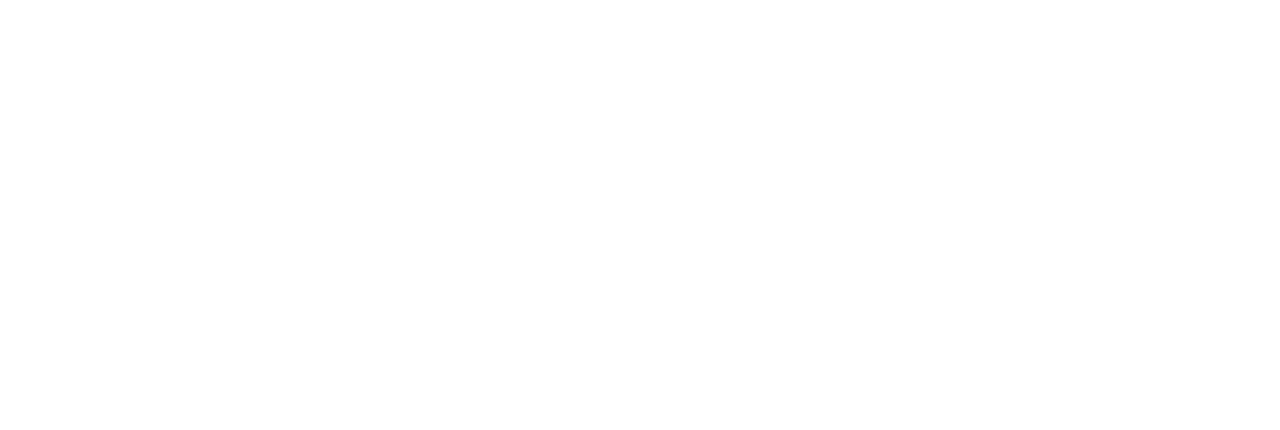
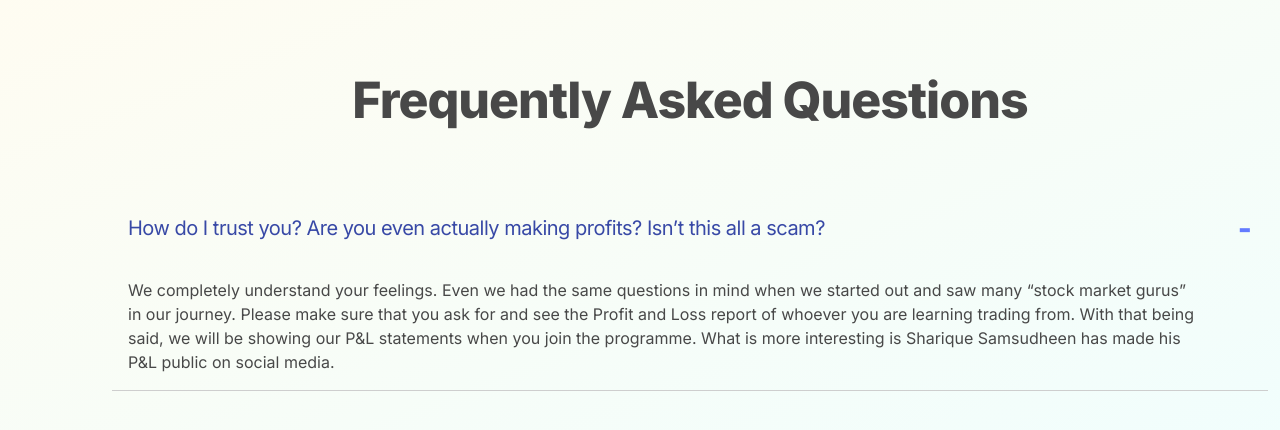
Before and after one commit to nihalavulan/marketfeed-assignment, a Next.js app: page / in a window 1280 px wide. Shown: the part 4453-4883 px from the top of the page. Before the commit the page ends 4427 px from the top, so only its background shows below. Built offline with nearby package versions, Linux system fonts and the light colour scheme.

Commit message:
Faq 1 question designed

```diff
--- /dev/null
+++ b/components/Faq.js
@@ -0,0 +1,20 @@
+import React from 'react'
+import FaqItem from './common/FaqItem'
+import { StyledContainer } from './common/styled/Container.styled'
+import { StyledHeading } from './common/styled/Heading.styled'
+import { StyledFaqWrapper } from './styled/Faq.styled'
+
+const Faq = () => {
+  return (
+    <StyledFaqWrapper>
+        <StyledContainer>
+            <StyledHeading>Frequently Asked Questions</StyledHeading>
+            <div>
+                <FaqItem />
+            </div>
+        </StyledContainer>
+    </StyledFaqWrapper>
+  )
+}
+
+export default Faq
--- /dev/null
+++ b/components/common/FaqItem.js
@@ -0,0 +1,27 @@
+import React from "react";
+import { StyledFaqItem } from "./styled/FaqItem.styled";
+
+const FaqItem = () => {
+  return (
+    <StyledFaqItem>
+      <div>
+        <h6>
+          How do I trust you? Are you even actually making profits? Isn’t this
+          all a scam?
+        </h6>
+        <span>-</span>
+      </div>
+      <p>
+        We completely understand your feelings. Even we had the same questions
+        in mind when we started out and saw many “stock market gurus” in our
+        journey. Please make sure that you ask for and see the Profit and Loss
+        report of whoever you are learning trading from. With that being said,
+        we will be showing our P&L statements when you join the programme. What
+        is more interesting is Sharique Samsudheen has made his P&L public on
+        social media.{" "}
+      </p>
+    </StyledFaqItem>
+  );
+};
+
+export default FaqItem;
--- /dev/null
+++ b/components/common/styled/FaqItem.styled.js
@@ -0,0 +1,31 @@
+import styled from "styled-components";
+
+export const StyledFaqItem = styled.div`
+    border-bottom: 1px solid #cecece;
+    padding: 1rem;
+  & > div {
+    display: flex;
+    justify-content: space-between;
+    align-items: center;
+
+    h6 {
+      font-size: 20px;
+      font-weight: 500;
+      letter-spacing: -0.5px;
+      color: #3849a6;
+    }
+
+    span {
+      font-weight: 800;
+      font-size: 30px;
+      color: #637bff;
+      cursor: pointer;
+    }
+  }
+  p {
+    font-size: 16px;
+    line-height: 24px;
+    max-width: 95%;
+    margin-top: 2rem;
+  }
+`;
--- /dev/null
+++ b/components/styled/Faq.styled.js
@@ -0,0 +1,14 @@
+import styled from "styled-components";
+
+export const StyledFaqWrapper = styled.div`
+    width: 100%;
+    height: 40rem;
+    background: linear-gradient(158.73deg, #FFFCF1 -0.08%, #EEFEFF 102.46%);
+    text-align: center;
+    padding: 6rem 0;
+
+    & > div > div {
+        padding: 4rem 7rem;
+        text-align: left;
+    }
+`
--- a/pages/index.js
+++ b/pages/index.js
@@ -1,5 +1,6 @@
 import About from "../components/About";
 import Layout from "../components/common/Layout";
+import Faq from "../components/Faq";
 import Features from "../components/Features";
 import Hero from "../components/Hero";
 import JoinDiscord from "../components/JoinDiscord";
@@ -16,6 +17,7 @@
         <JoinDiscord />
         <Programs />
         <Process />
+        <Faq />
       </Layout>
     </>
   );
```
